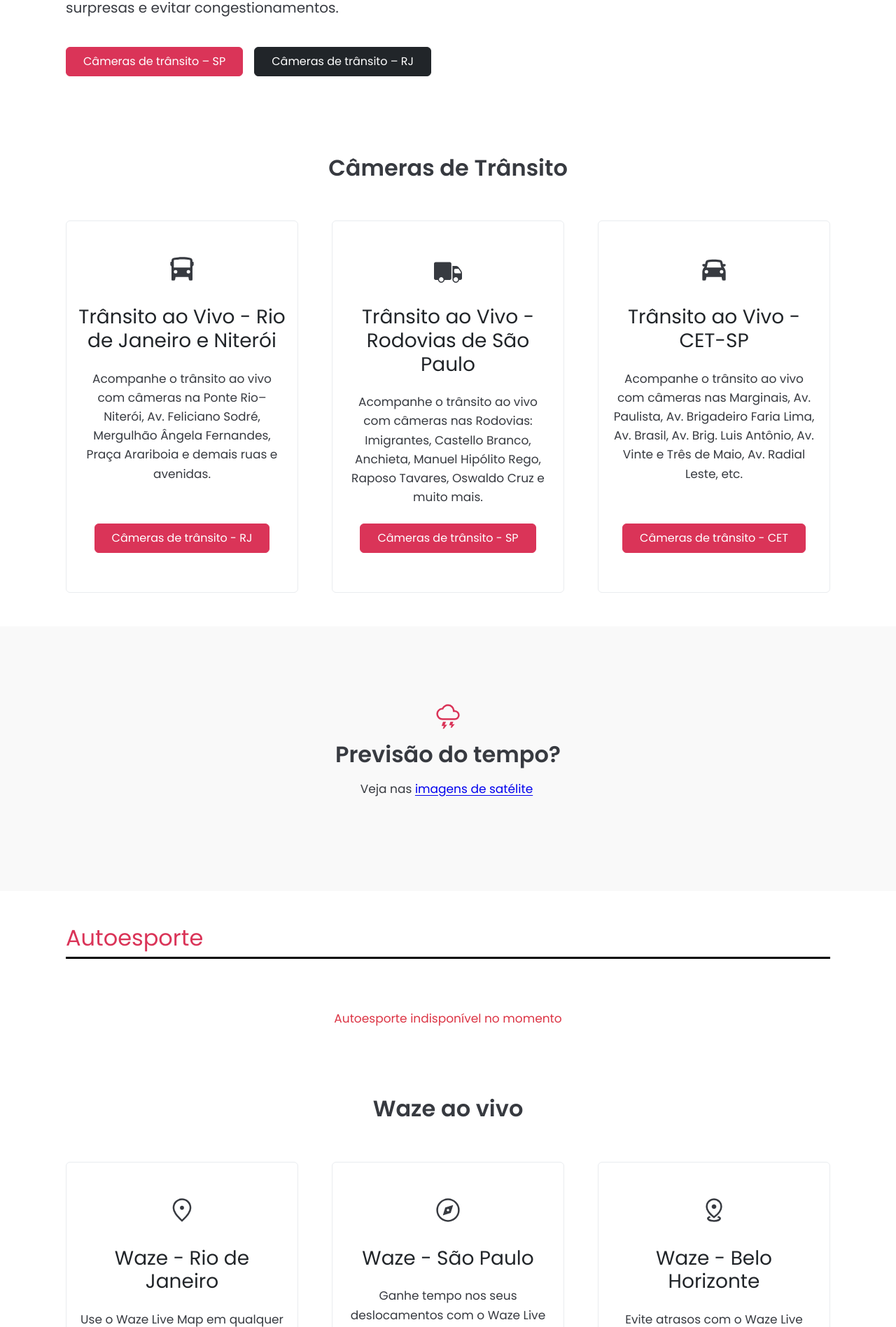
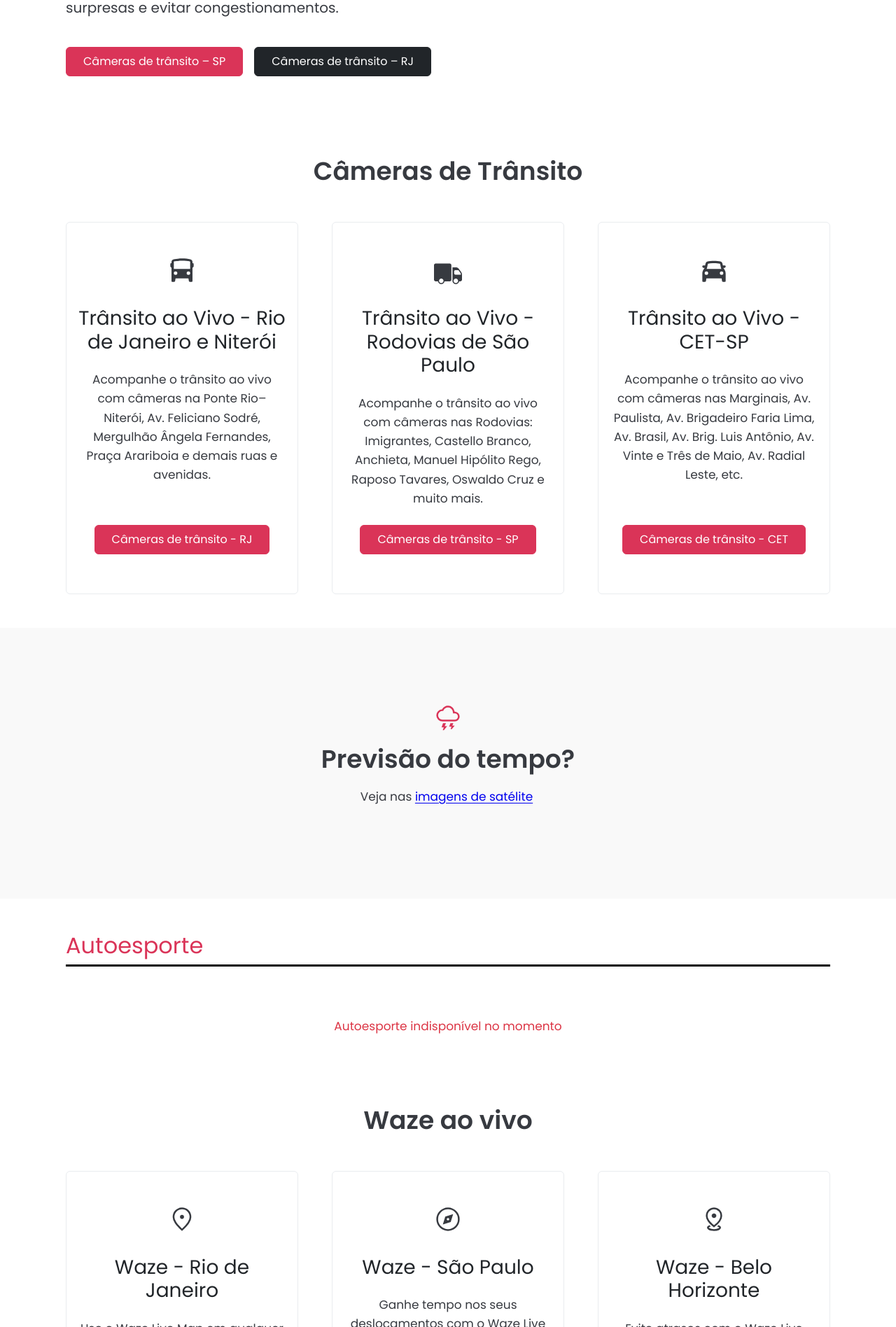
Before and after one commit to Sergio-Damm/transitoaovivo, a Jekyll site: the page built from index.html, in a window 1280 px wide. Shown: the part 336-2232 px from the top of the page at 70% size. Built offline with Jekyll 4.4.1, drawn with Linux system fonts in a browser that asks for light colours; comment, search, counter and statistics services are not loaded.

Commit message:
<h2 content-h1-title

```diff
--- a/css/style.css
+++ b/css/style.css
@@ -22,7 +22,7 @@
 }
 
 .content-h1-title {
-    font-size: 1.75rem;
+    font-size: 2rem;
     font-weight: 600;
     line-height: 2.25rem;
     margin-bottom: 0;
--- a/index.html
+++ b/index.html
@@ -60,7 +60,7 @@
     <div class="container">
   		<div class="row">
         	<div class="col-12 col-md-10 mx-auto">
-  				<h2 class="fs-2 fw-semibold text-center">Câmeras de Trânsito</h2>
+  				<h2 class="content-h1-title text-center">Câmeras de Trânsito</h2>
 			</div>
   		</div>
 	</div>
@@ -138,7 +138,7 @@
 				<svg aria-hidden="true" focusable="false" height="40px" width="40px" viewBox="0 -960 960 960" xmlns="http://www.w3.org/2000/svg">
 					<path fill="#da3458" d="m300-40 36-100h-76l50-140h100l-43 100h83L340-40h-40Zm270-40 28-80h-78l43-120h100l-35 80h82L610-80h-40ZM290-340q-86.86 0-148.43-61.52Q80-463.04 80-549.83 80-629 136.5-691 193-753 277-759q32-56 84.5-88.5T480.42-880q90.58 0 152.08 57.5Q694-765 708-680q79 4 125.5 53.5T880-510.38Q880-440 830.42-390 780.83-340 710-340H290Zm0-60h420q46.2 0 78.1-32.5 31.9-32.5 31.9-78T788.1-588q-31.9-32-78.1-32h-60v-30q0-71-49.5-120.5T480.21-820q-51.48 0-93.84 27.5Q344-765 324-718l-8 18h-28q-62 2-105 45.39-43 43.4-43 104.47Q140-488 183.93-444T290-400Zm190-210Z"/>
 				</svg>
-				<h2 class="fs-2 fw-semibold my-3">Previsão do tempo?</h2>
+				<h2 class="content-h1-title my-3">Previsão do tempo?</h2>
 					<p class="me-1 mb-4">Veja nas <a aria-label="Acessar imagens de satélite" class="link-externo" href="{{ site.baseurl }}/previsao-do-tempo/">imagens de satélite</a></p>
 			</div>
 		</div>
@@ -191,7 +191,7 @@
     <div class="container">
   		<div class="row">
         	<div class="col-12 col-md-10 mx-auto">
-  				<h2 class="fs-2 fw-semibold text-center">Waze ao vivo</h2>
+  				<h2 class="content-h1-title text-center">Waze ao vivo</h2>
 			</div>
   		</div>
 	</div>
@@ -267,7 +267,7 @@
 				<svg aria-hidden="true" focusable="false" height="40px" width="40px" viewBox="0 -960 960 960" xmlns="http://www.w3.org/2000/svg">
 					<path fill="#da3458" d="M270-80q-45 0-77.5-29.64Q160-139.27 160-183v-564q0-36.57 22.12-65.43Q204.24-841.3 240-849l380-79v620l-360 77q-17.14 3.69-28.57 17.54Q220-199.62 220-183q0 19 15 31t35 12h470v-660h60v720H270Zm70-228 220-47v-499l-220 45v501Zm-60 12.81V-796l-20 4q-17 4-28.5 15.83Q220-764.35 220-747v471q9.06-5.2 19.03-9.1Q249-289 260-291l20-4.19ZM220-787v511-511Z"/>
 				</svg>
-  				<h2 class="fs-2 fw-semibold my-3">Código de Trânsito Brasileiro</h2>
+  				<h2 class="content-h1-title my-3">Código de Trânsito Brasileiro</h2>
 				<p class="me-1 mb-4">Veja as Novas Regras do CTB no site do
 					<a class="link-externo" href="https://www.gov.br/transportes/pt-br/pt-br/assuntos/transito/conteudo-Senatran/novas-regras-do-ctb" target="_blank" rel="noopener" aria-label="Abrir site do Ministério dos Transportes em nova aba">Ministério dos Transportes</a>
 						<svg aria-hidden="true" focusable="false"height="20px" width="20px" viewBox="0 -960 960 960" xmlns="http://www.w3.org/2000/svg">
```
